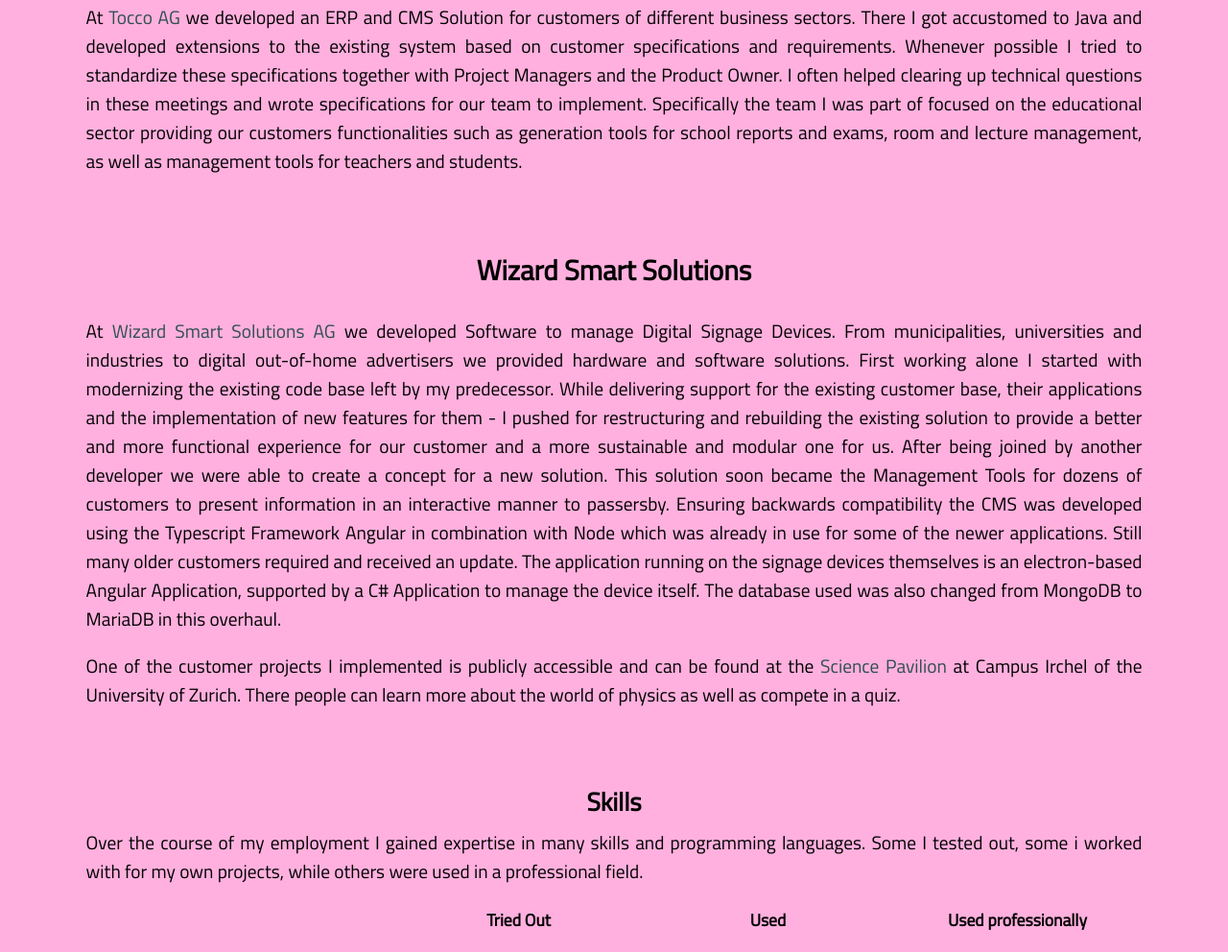
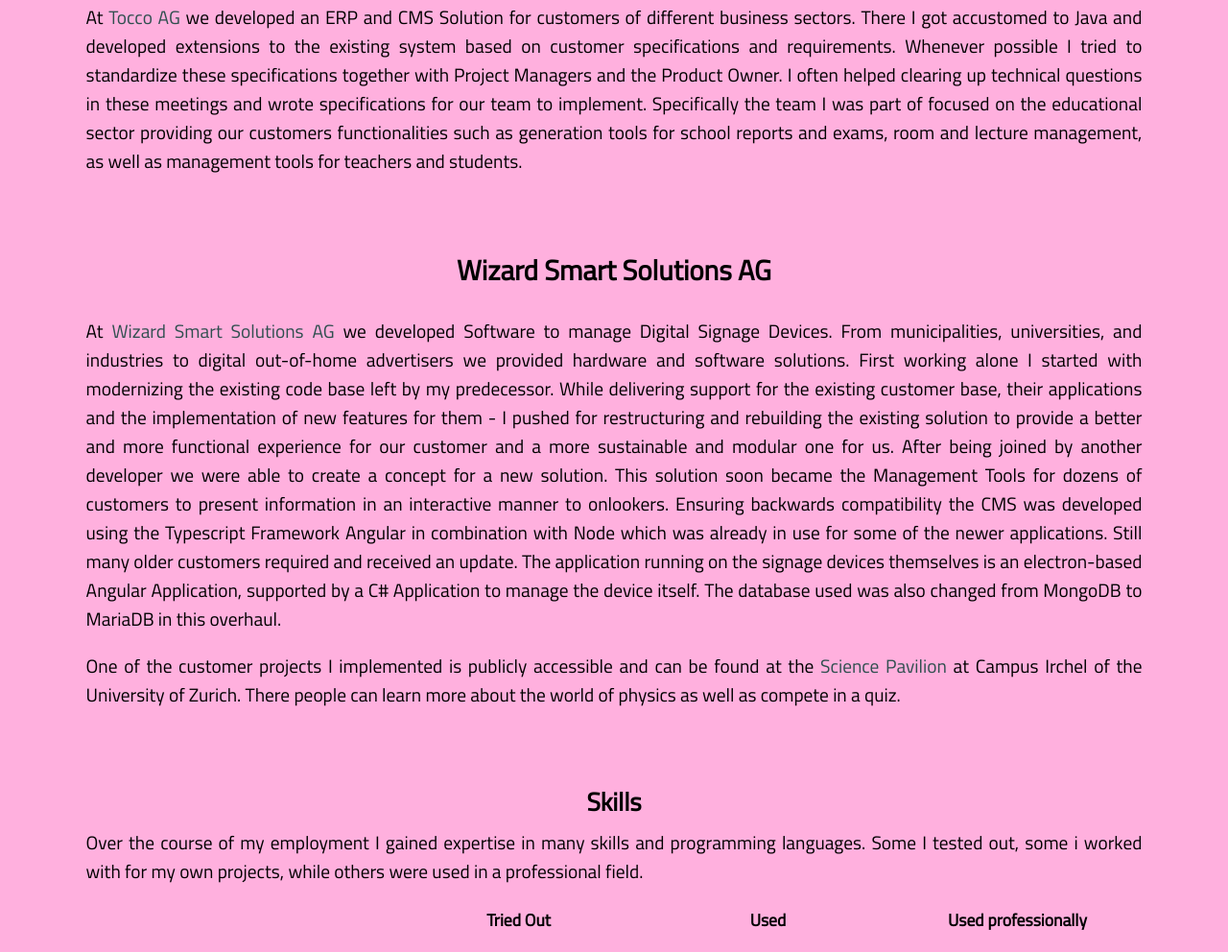
Before and after one commit to Chloes-Work/CV-Website, a plain HTML site: page index.html in a window 1280 px wide. Shown: the part 2268-3260 px from the top of the page at 96% size. Drawn offline with Linux system fonts and the light colour scheme.

Commit message:
fix word crimes

```diff
--- a/index.html
+++ b/index.html
@@ -284,10 +284,10 @@
             </div>
 
             <div class="career-wss">
-                <h2 class="career-title">Wizard Smart Solutions</h2>
+                <h2 class="career-title">Wizard Smart Solutions AG</h2>
                 <p>
                     At <a href="https://www.thewizard.ch/">Wizard Smart Solutions AG</a> we developed Software to manage
-                    Digital Signage Devices. From municipalities, universities and industries to digital out-of-home
+                    Digital Signage Devices. From municipalities, universities, and industries to digital out-of-home
                     advertisers
                     we provided hardware and software solutions. First working alone I started with modernizing the
                     existing code base left by my predecessor.
@@ -299,7 +299,7 @@
                     After being joined by another developer we were able to create a concept for a new solution.
                     This solution soon became the Management Tools for dozens of customers to present information in an
                     interactive manner
-                    to passersby.
+                    to onlookers.
                     Ensuring backwards compatibility the CMS was developed using the Typescript Framework Angular in
                     combination with Node which was already in use for some of the newer applications. Still many older
                     customers required and received an update.
```
